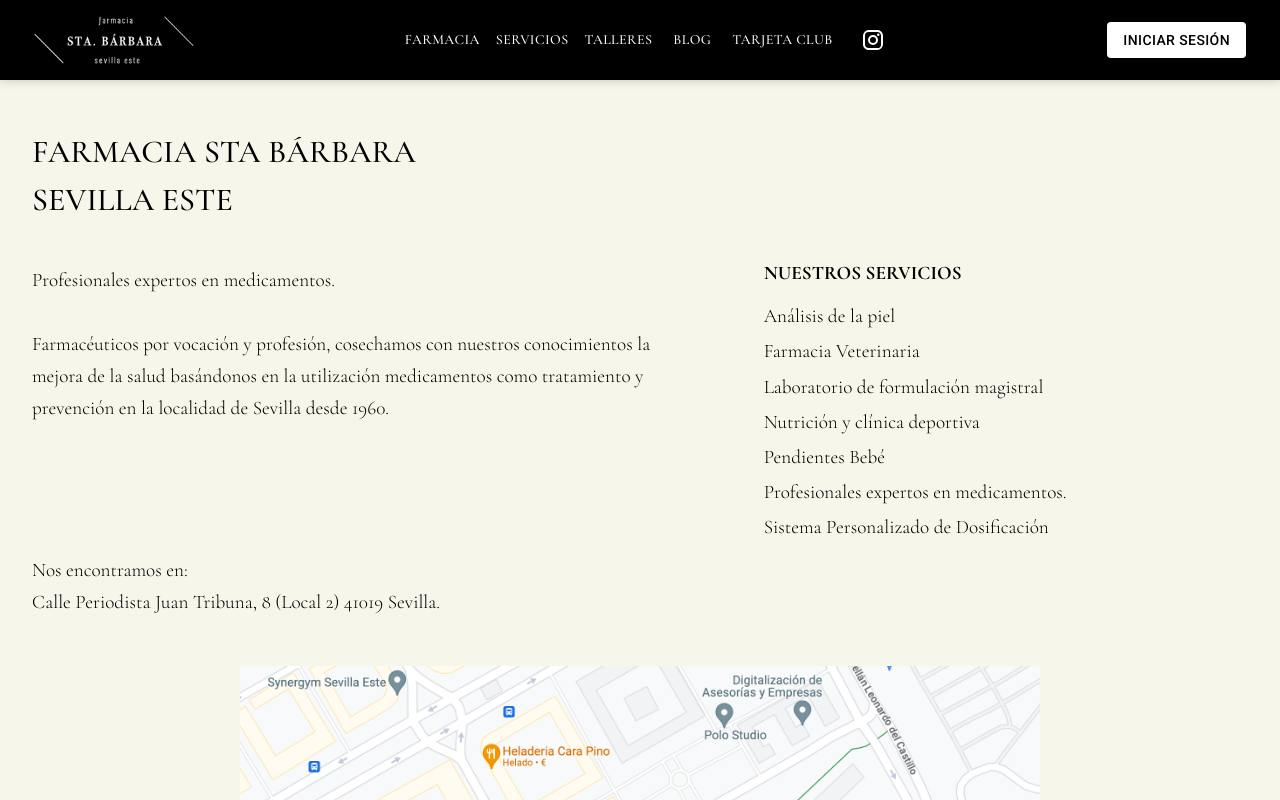
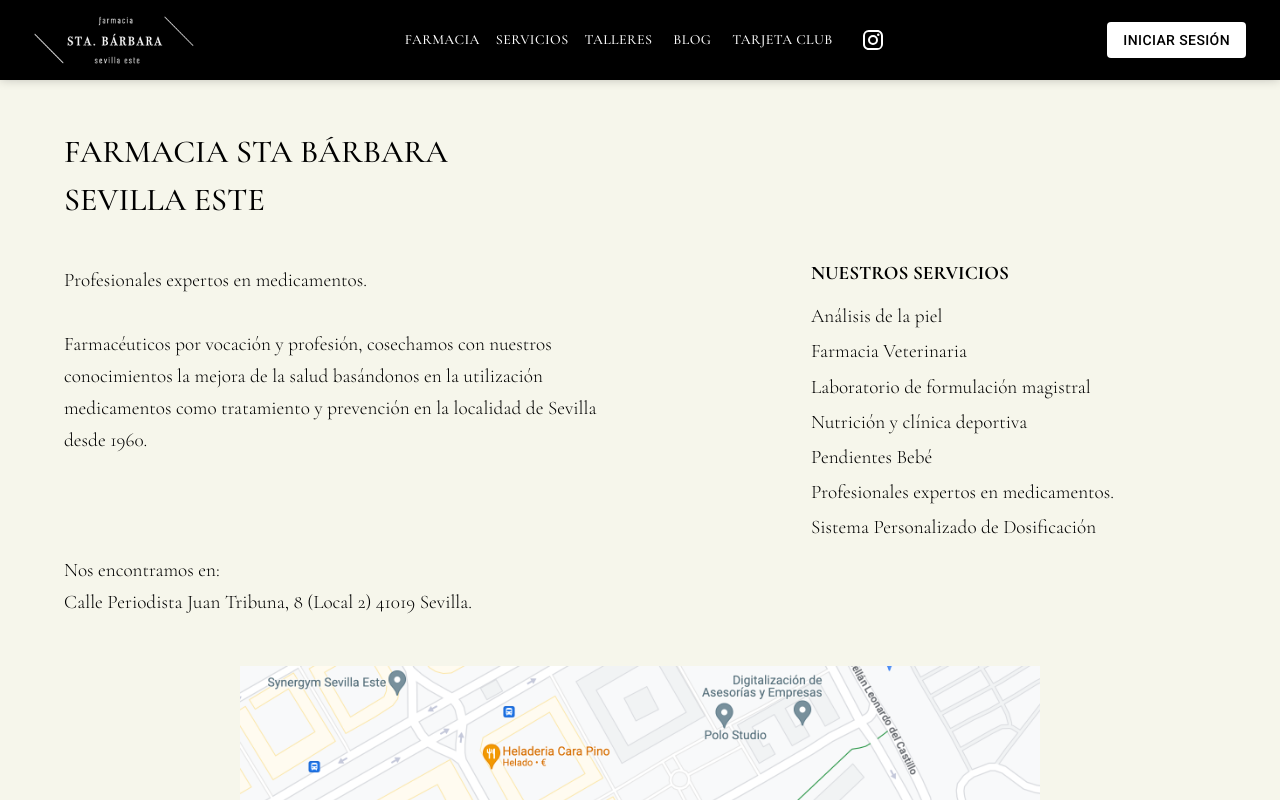
Before and after one commit to Macumba45/sevillaestefarmacia, a Next.js app: page /conocenos in a window 1280 px wide. Shown: the top 800 px of the page. Built offline with nearby package versions, Linux system fonts and the light colour scheme.

Commit message:
styles: new image in nutricion

```diff
--- a/src/app/conocenos/styles.ts
+++ b/src/app/conocenos/styles.ts
@@ -18,7 +18,7 @@ export const ContainerServices = styled.div`
     background-color: #f6f6eb;
     display: none;
     flex-direction: column;
-    margin-left: 2rem;
+    margin-left: 8rem;
     @media screen and (min-width: 899px) {
         display: flex;
     }
@@ -48,7 +48,7 @@ export const Title = styled.h1`
     @media screen and (min-width: 899px) {
         font-size: 2rem;
         line-height: 3rem;
-        margin-left: 2rem;
+        margin-left: 4rem;
         margin-bottom: 2rem;
         margin-top: 3rem;
     }
@@ -66,7 +66,7 @@ export const ParrafoServices = styled.p`
         font-size: 1.2rem;
         text-align: left;
         line-height: 2rem;
-        margin-left: 2rem;
+        margin-left: 4rem;
         margin-bottom: 2rem;
     }
 `
```
Also changed, not shown: src/app/dashboard/page.tsx (+20 -0 lines), src/assets/HOME/SEVILLA ESTE FARMACIA_STA BARBARA_SERVICIO_NUTRICION CLINICA Y DEPORTIVA_FOTO.jpg (added).
